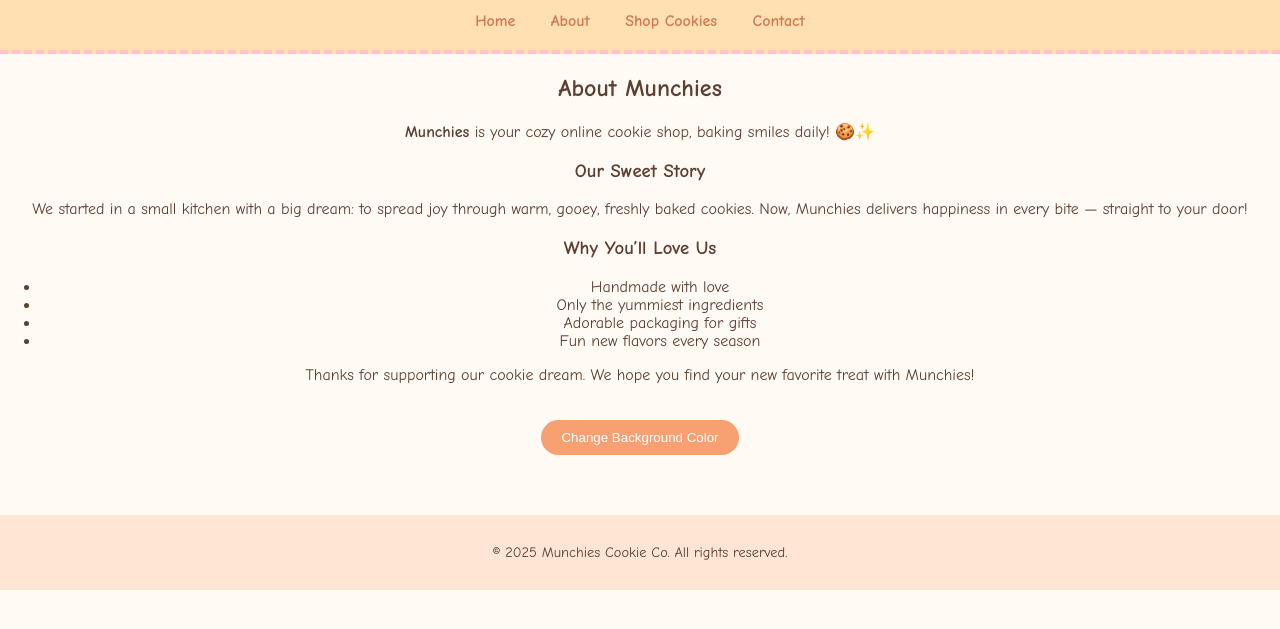
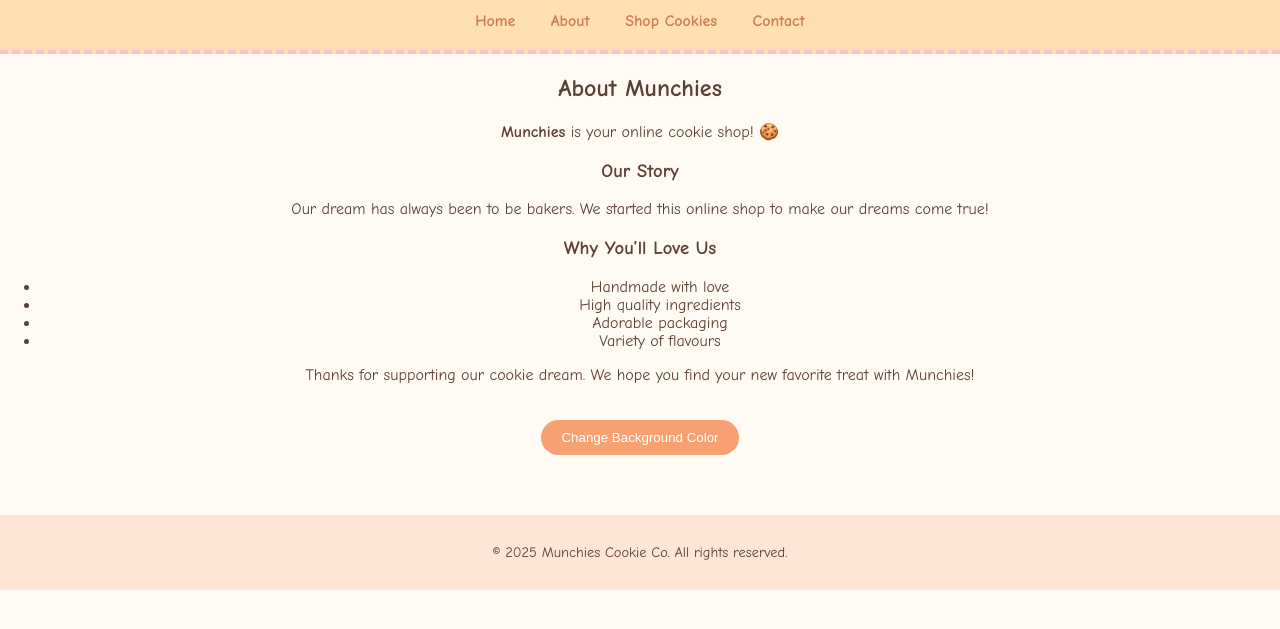
Before and after one commit to G09s05/Cookies, a plain HTML site: page about.html in a window 1280 px wide. Shown: the part 61-690 px from the top of the page. Drawn offline with Linux system fonts and the light colour scheme; a script that the page names is missing.

Commit message:
Update about.html

```diff
--- a/about.html
+++ b/about.html
@@ -22,17 +22,17 @@
   <main>
     <section class="about">
       <h2>About Munchies</h2>
-      <p><strong>Munchies</strong> is your cozy online cookie shop, baking smiles daily! 🍪✨</p>
+      <p><strong>Munchies</strong> is your online cookie shop! 🍪</p>
 
-      <h3>Our Sweet Story</h3>
-      <p>We started in a small kitchen with a big dream: to spread joy through warm, gooey, freshly baked cookies. Now, Munchies delivers happiness in every bite — straight to your door!</p>
+      <h3>Our Story</h3>
+      <p>Our dream has always been to be bakers. We started this online shop to make our dreams come true!</p>
 
       <h3>Why You’ll Love Us</h3>
       <ul>
         <li>Handmade with love</li>
-        <li>Only the yummiest ingredients</li>
-        <li>Adorable packaging for gifts</li>
-        <li>Fun new flavors every season</li>
+        <li>High quality ingredients</li>
+        <li>Adorable packaging</li>
+        <li>Variety of flavours</li>
       </ul>
 
       <p>Thanks for supporting our cookie dream. We hope you find your new favorite treat with Munchies!</p>
```
